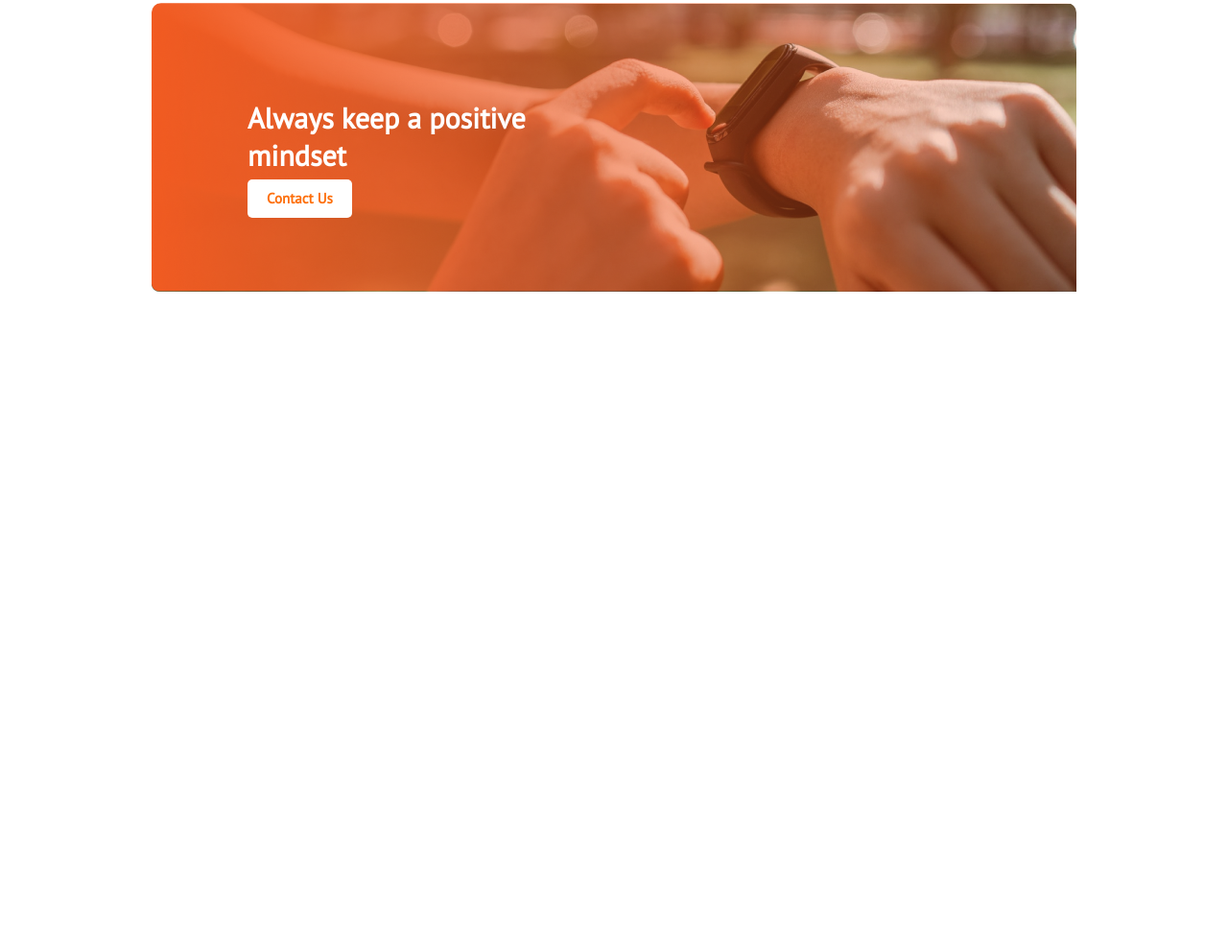
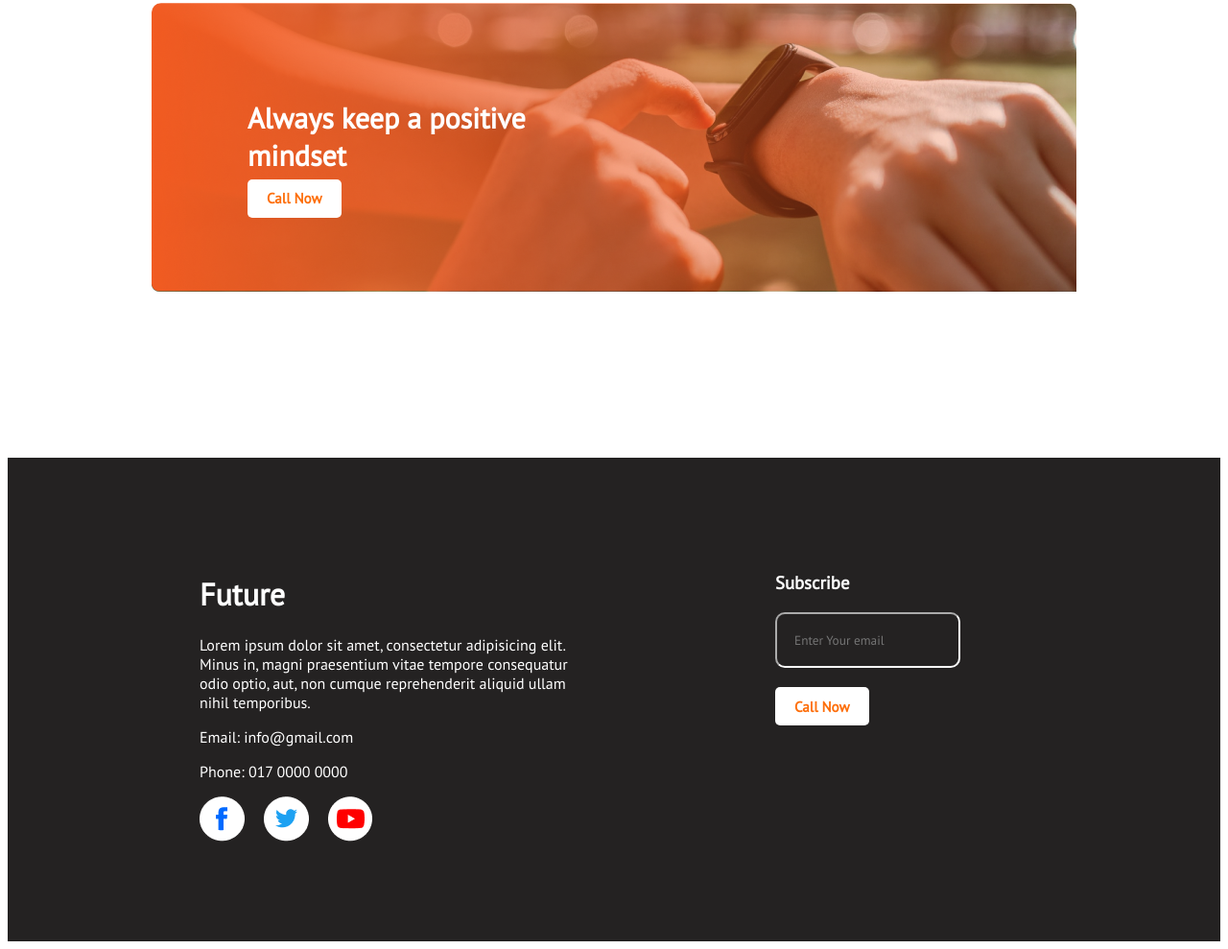
Before and after one commit to moshedcode/assignment1, a plain HTML site: page index.html in a window 1280 px wide. Shown: the part 2169-3158 px from the top of the page at 96% size. Before the commit the page ends 2646 px from the top, so only its background shows below. Drawn offline with Linux system fonts and the light colour scheme.

Commit message:
final commit

```diff
--- a/index.html
+++ b/index.html
@@ -73,11 +73,36 @@
 
 
         <div class="imagetext">Always keep a positive mindset</div>
-        <button class="callnowbutton">Contact Us</button>
+        <button class="callnowbutton">Call Now</button>
 
     </div>
 </section>
 
+<footer class="footer">
+    <div class="future">
+        <h1>Future</h1>
+        <p class="futuretext">Lorem ipsum dolor sit amet, consectetur adipisicing elit. Minus in, magni praesentium vitae tempore consequatur odio optio, aut, non cumque reprehenderit aliquid ullam nihil temporibus.</p>
+        <p>Email: info@gmail.com</p>
+        <p>Phone: 017 0000 0000</p>
+
+        <div class="socialmedia">
+
+                <li><img src="/new-year-new-me-main/images/icons/fb.png" alt=""></li>
+                <li><img src="/new-year-new-me-main/images/icons/twitter.png" alt=""></li>
+                <li><img src="/new-year-new-me-main/images/icons/youtube.png" alt=""></li>
+
+        </div>
+    </div>
+
+    <div class="subscribe">
+        <h3>Subscribe</h3>
+        <input class="email" type="email" name="" id="" placeholder="Enter Your email">
+        <br>
+        <button class="callnowbutton">Call Now</button>
+
+    </div>
+</footer>
+
 
 </body>
 </html>
--- a/styles.css
+++ b/styles.css
@@ -171,3 +171,37 @@ ul li:before {
   .imagetext{
     padding-right: 400px;
   }
+
+
+  /* footer */
+  .footer{
+    display: flex;
+    /* margin-left: 100px;
+    margin-right: 100px; */
+    background-color: rgb(36, 34, 34);
+    background-size: cover;
+    color: white;
+    background-position: absolute;
+    padding: 100px;
+    padding-left: 200px;
+    gap: 200px;
+  }
+
+  .futuretext{
+    width: 400px;
+  }
+
+
+.socialmedia{
+    display: flex;
+    list-style-type: none;
+    gap: 20px;
+}
+
+.email{
+    margin-bottom: 20px;
+    padding: 18px;
+    border-radius: 10px;
+    border-color: white;
+    background-color: rgb(36, 34, 34);
+}
```
